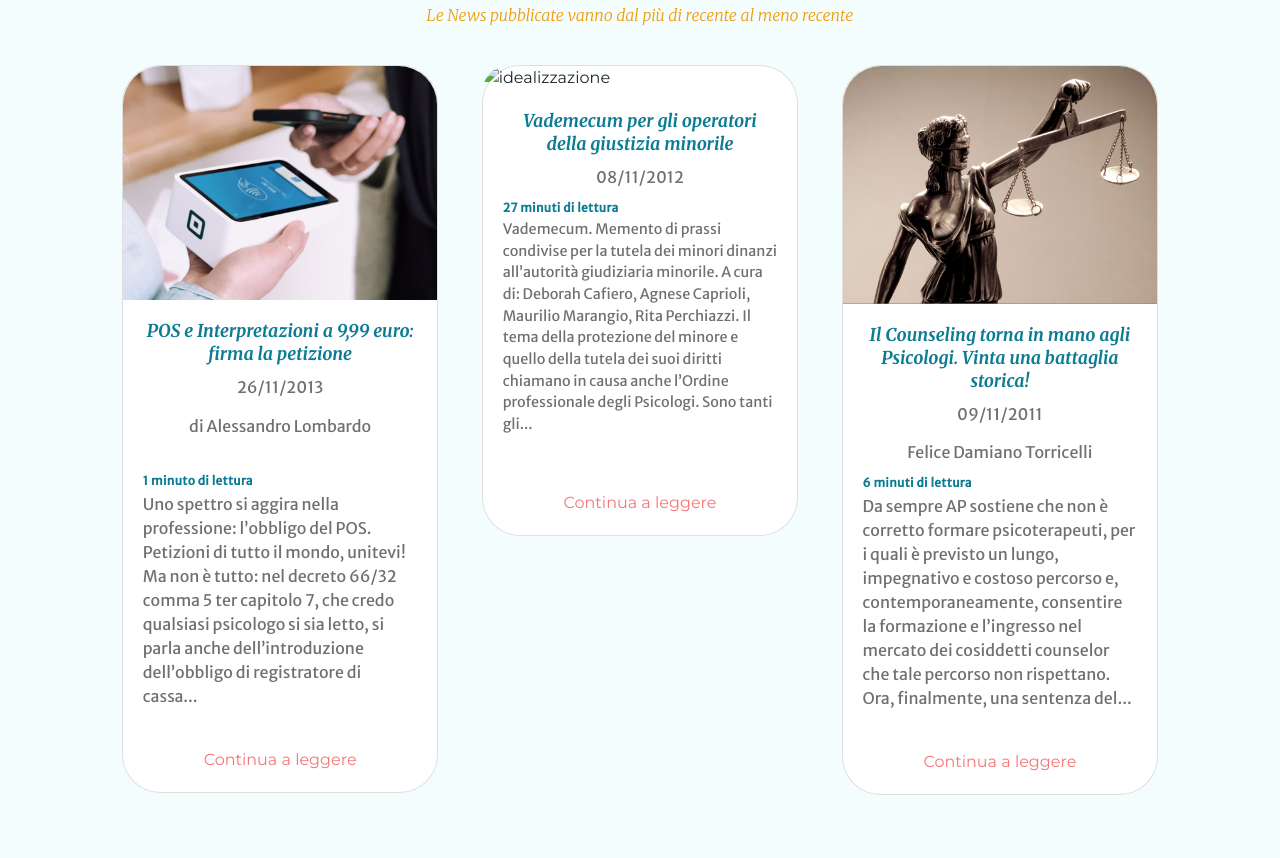
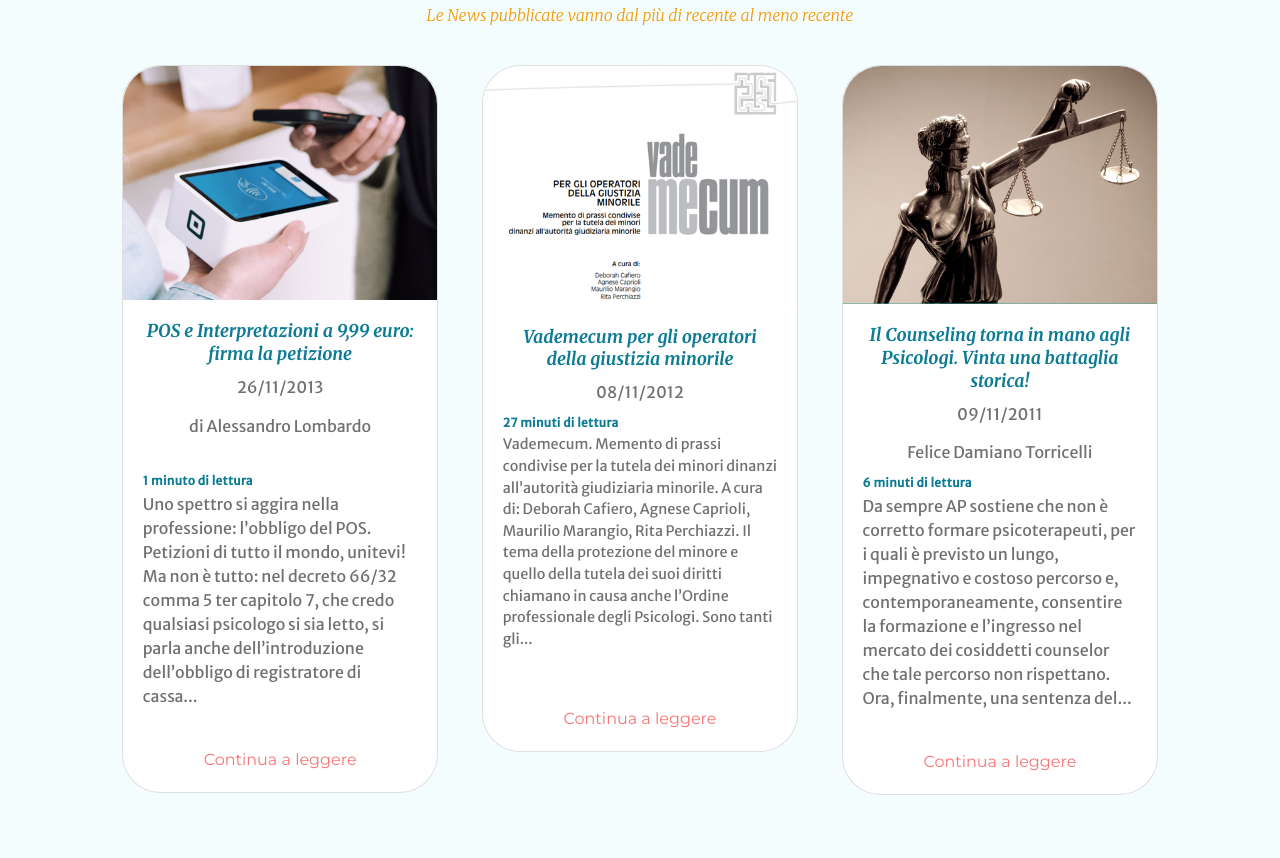
Before and after one commit to ValeVidart/cappilliWebsiteNew, a plain HTML site: page news.html in a window 1280 px wide. Shown: the part 1568-2426 px from the top of the page. Drawn offline with nearby package versions, Linux system fonts and the light colour scheme; grey boxes are pictures that could not be loaded; a web font is replaced by a local one.

Commit message:
sito corretto con meno files

```diff
--- a/news.html
+++ b/news.html
@@ -188,7 +188,7 @@
         <div class="article-column col-lg-4 col-md-6">
           <!-- Vademecum per gli operatori della giustizia minorile -->
           <div class="card">
-            <img src="img/vademecum.png" alt="idealizzazione" class="card-img-top">
+            <img src="img/vidi.png" alt="idealizzazione" class="card-img-top">
             <div class="card-body">
               <h5 class="card-title">Vademecum per gli operatori della giustizia minorile</h5>
               <h6 class="light-heading">08/11/2012</h6>
```
Also changed, not shown: img/soul1.png (added), img/soul2.png (added), img/soul3.png (added), img/soul4.png (added), img/spin.svg (added), img/trad.png (added), img/vidi.png (added).
